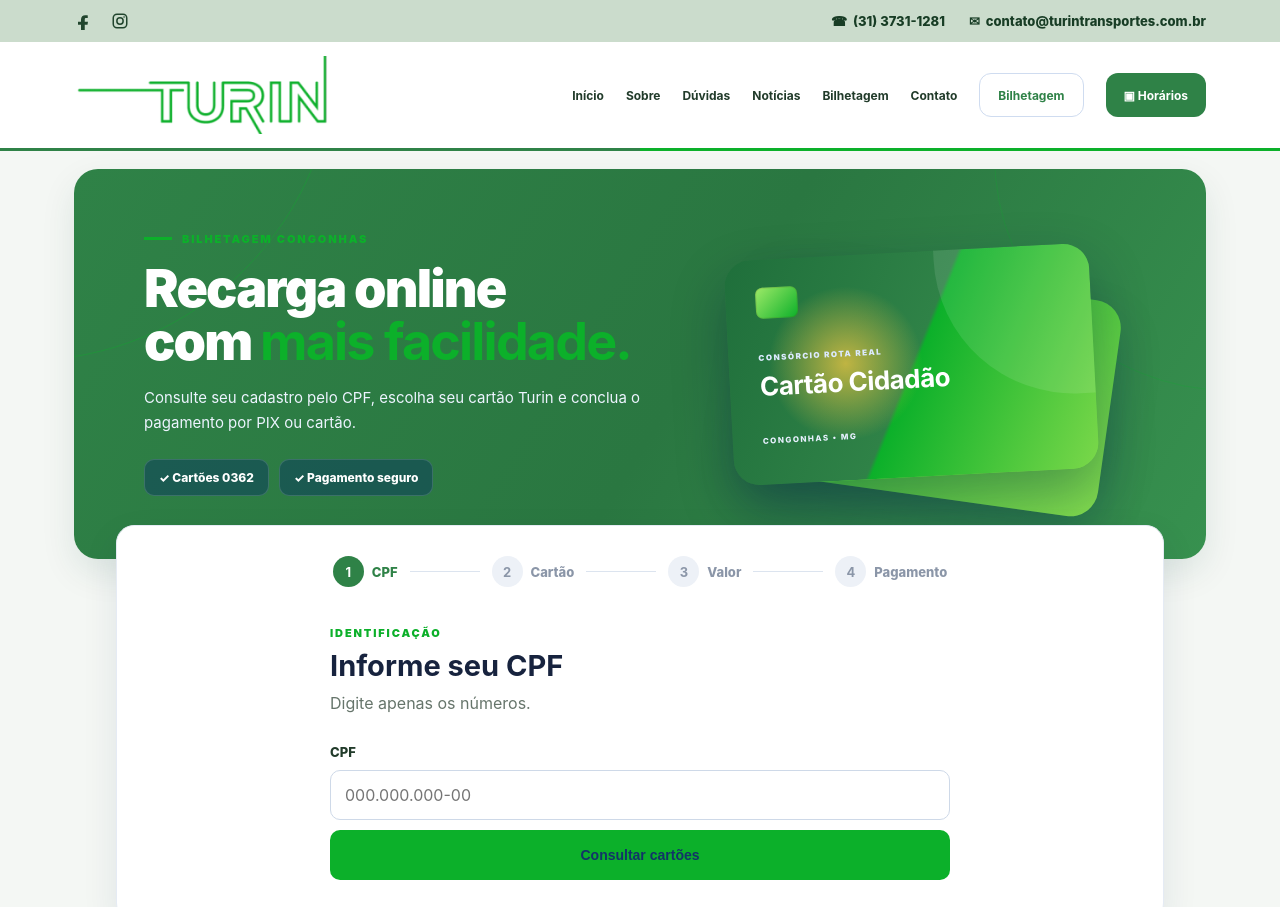
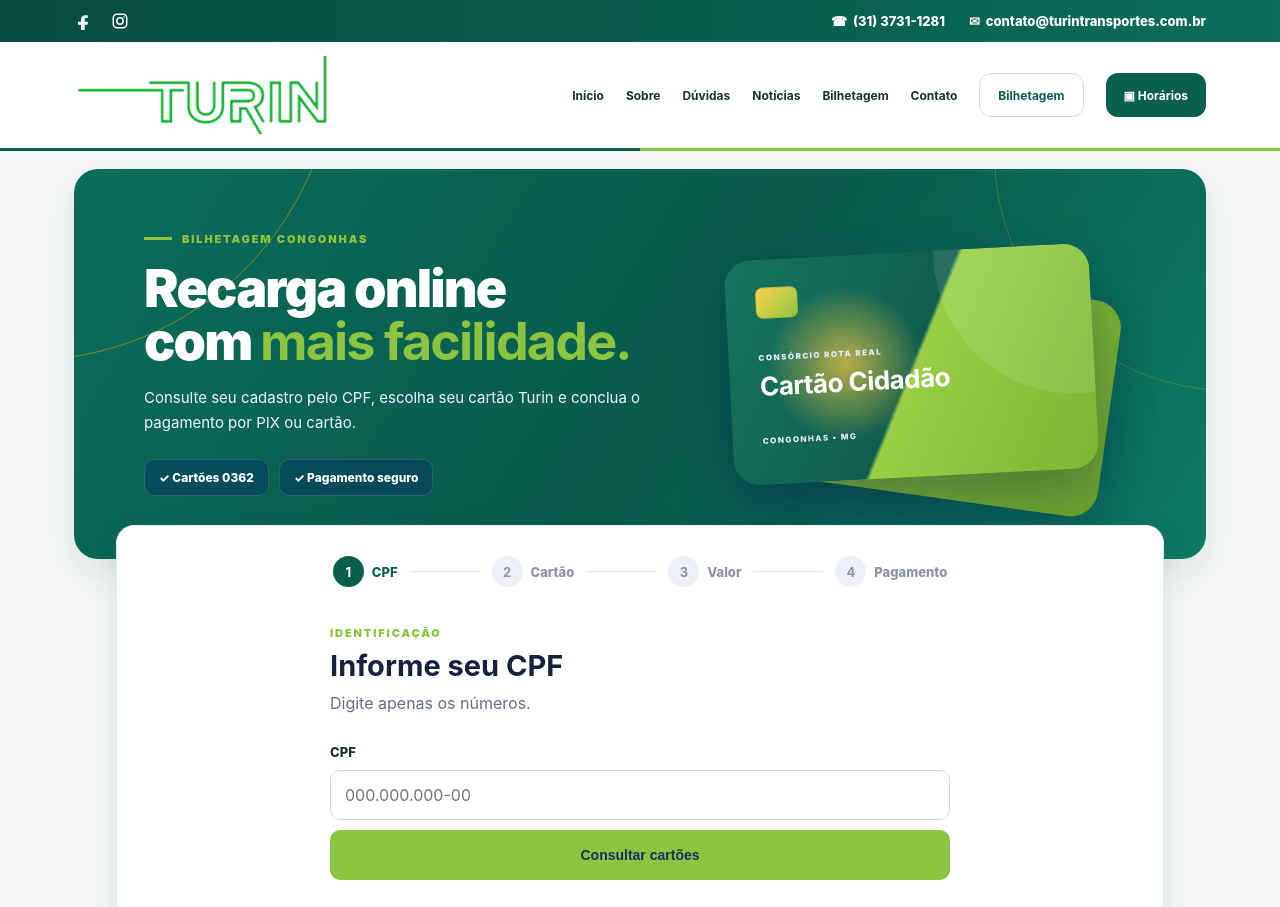
Before and after one commit to brunofpbb/vendaCongonhas, a website: page public/index.html in a window 1280 px wide. Shown: the top 907 px of the page. Drawn offline with Linux system fonts and the light colour scheme.

Commit message:
style: restaurar paleta anterior do vendaCongonhas

```diff
--- a/public/style.css
+++ b/public/style.css
@@ -1,14 +1,14 @@
 :root{
-  --blue:#2f8247;
-  --blue-dark:#246b39;
-  --blue-deep:#1b5630;
-  --blue-soft:#eef8f0;
-  --yellow:#0cb02a;
-  --yellow-dark:#079820;
-  --ink:#213b2a;
-  --muted:#66756b;
-  --line:#d7e7da;
-  --bg:#f4f7f4;
+  --blue:#0b5f4f;
+  --blue-dark:#07473c;
+  --blue-deep:#063c34;
+  --blue-soft:#edf7f2;
+  --yellow:#8bc53f;
+  --yellow-dark:#6fa52d;
+  --ink:#17352f;
+  --muted:#667085;
+  --line:#d9e7e2;
+  --bg:#f4f7f5;
   --white:#fff;
   --danger:#a33a32;
 }
@@ -24,10 +24,7 @@
 
 /* ===== Cabeçalho no padrão do site institucional ===== */
 .site-shell{background:#fff}
-.utility-bar{
-  background:#cbdccc;
-  color:#183d25;
-}
+.utility-bar{background:linear-gradient(90deg,#064c40,#0b6c59);color:#fff}
 .utility-inner{
   max-width:1180px;
   min-height:42px;
@@ -73,8 +70,8 @@
 }
 .utility-contact{display:flex;gap:24px;font-size:13px;font-weight:800}
 .utility-contact a{display:flex;align-items:center;gap:6px}
-.utility-contact a:first-child{color:#183d25}
-.utility-contact a:first-child::first-letter{color:var(--blue-dark)}
+.utility-contact a:first-child{color:#fff}
+.utility-contact a:first-child::first-letter{color:var(--yellow)}
 
 .main-header{background:#fff}
 .main-header-inner{
@@ -140,7 +137,7 @@
 main{max-width:1180px;margin:auto;padding:18px 24px 54px}
 .hero{
   min-height:390px;
-  background:linear-gradient(122deg,#2f8247 0%,#2a7741 54%,#37914f 100%);
+  background:linear-gradient(122deg,#0b6c59 0%,#095b4c 54%,#0d7a63 100%);
   color:#fff;
   padding:56px 70px;
   display:grid;
@@ -157,7 +154,7 @@
   position:absolute;
   width:620px;
   height:620px;
-  border:1px solid rgba(12,176,42,.34);
+  border:1px solid rgba(255,184,0,.46);
   border-radius:50%;
   left:-360px;
   top:-430px;
@@ -167,7 +164,7 @@
   position:absolute;
   width:470px;
   height:470px;
-  border:1px solid rgba(12,176,42,.22);
+  border:1px solid rgba(255,184,0,.25);
   border-radius:50%;
   right:-260px;
   top:-250px;
@@ -218,7 +215,7 @@
   width:355px;
   height:218px;
   border-radius:28px;
-  background:linear-gradient(135deg,#0cb02a,#84dd4f);
+  background:linear-gradient(135deg,#8bc53f,#6fa52d);
   transform:rotate(8deg) translate(25px,20px);
   box-shadow:0 22px 45px rgba(3,33,79,.22);
 }
@@ -229,7 +226,7 @@
   border-radius:26px;
   background:
     radial-gradient(circle at 32% 48%,rgba(255,204,66,.7),rgba(255,204,66,0) 28%),
-    linear-gradient(115deg,#1f6f3b 0%,#2f8247 50%,#0cb02a 51%,#7bd84a 100%);
+    linear-gradient(115deg,#16755f 0%,#0f5f4f 50%,#97cf45 51%,#79b633 100%);
   transform:rotate(-3deg);
   box-shadow:0 24px 55px rgba(0,25,68,.32);
   padding:28px 30px;
@@ -249,7 +246,7 @@
   width:42px;
   height:31px;
   border-radius:7px;
-  background:linear-gradient(135deg,#9eea68,#0cb02a);
+  background:linear-gradient(135deg,#ffd34e,#8bc53f);
   margin-bottom:34px;
   box-shadow:inset 0 0 0 1px rgba(103,71,0,.16);
 }
@@ -776,5 +773,5 @@
 
 .utility-bar .social-links a,
 .utility-bar .utility-contact a{
-  color:#183d25;
+  color:#fff;
 }
```
